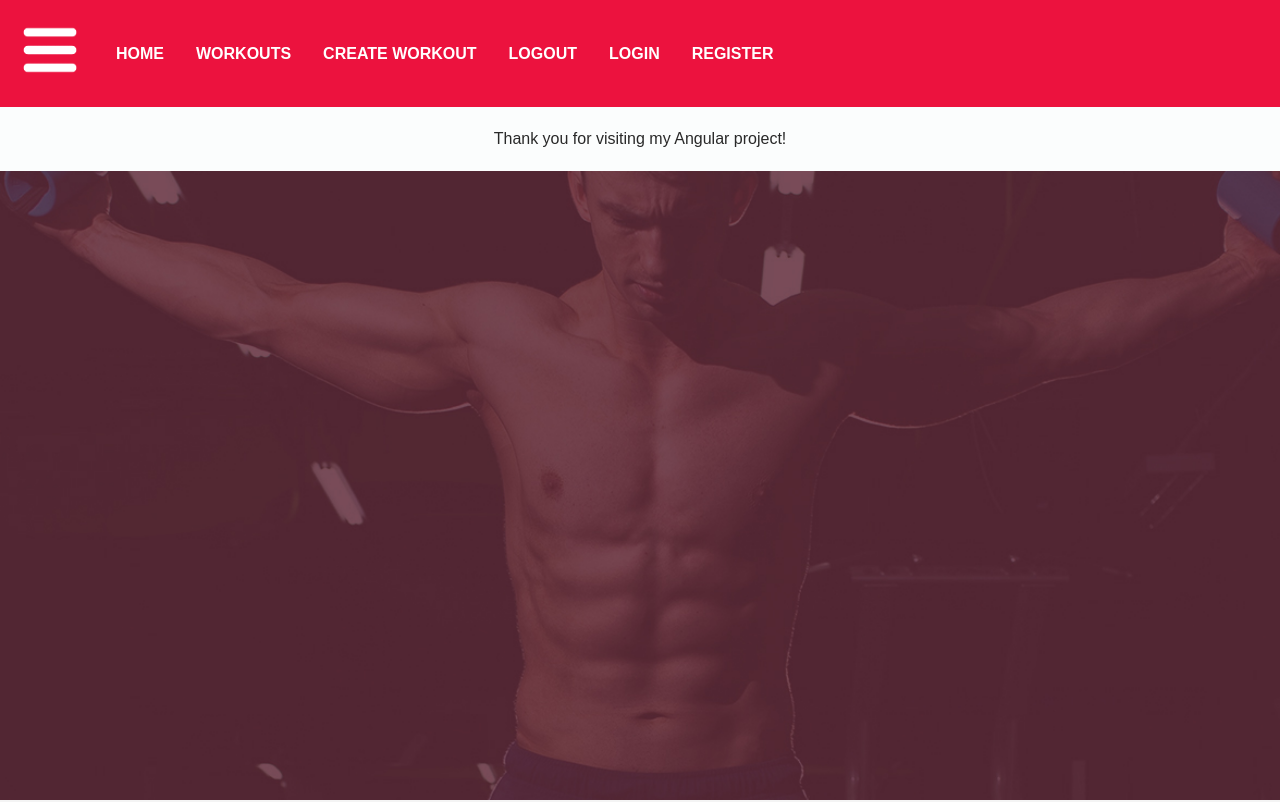
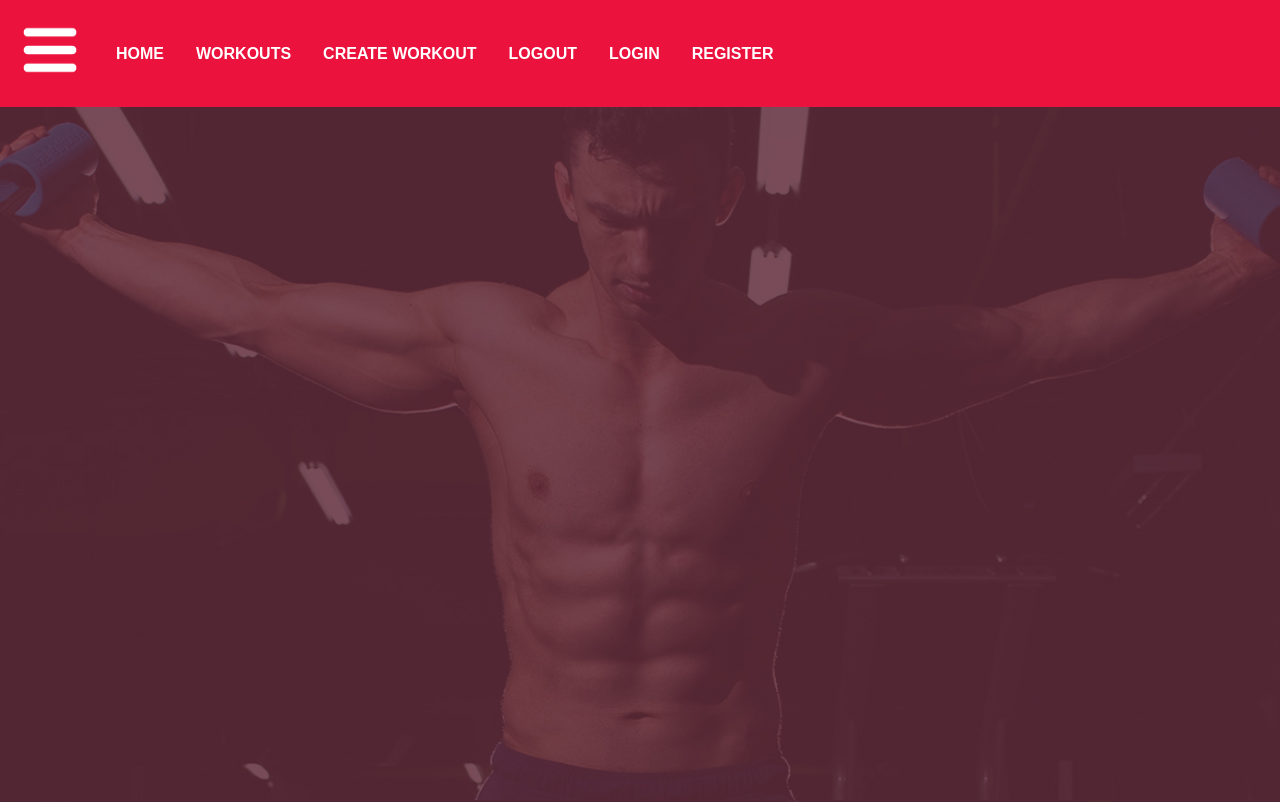
Before and after one commit to todormladenov/Fitness-App, an Angular app in the folder fitnes-programs/: page / in a window 1280 px wide. Shown: the top 802 px of the page. Built offline with nearby package versions, Linux system fonts and the light colour scheme.

Commit message:
Add container styling for main content

```diff
--- a/fitnes-programs/src/app/app.component.css
+++ b/fitnes-programs/src/app/app.component.css
@@ -0,0 +1,10 @@
+.container {
+    position: relative;
+    width: 980px;
+    min-height: 100vh;
+    margin: auto;
+    justify-content: center;
+    align-items: center;
+    padding-top: 2em;
+    padding-bottom: 2em;
+}
--- a/fitnes-programs/src/app/app.component.html
+++ b/fitnes-programs/src/app/app.component.html
@@ -1,2 +1,5 @@
 <app-header></app-header>
+<div class="container">
+    <router-outlet></router-outlet>
+</div>
 <app-footer></app-footer>
```
